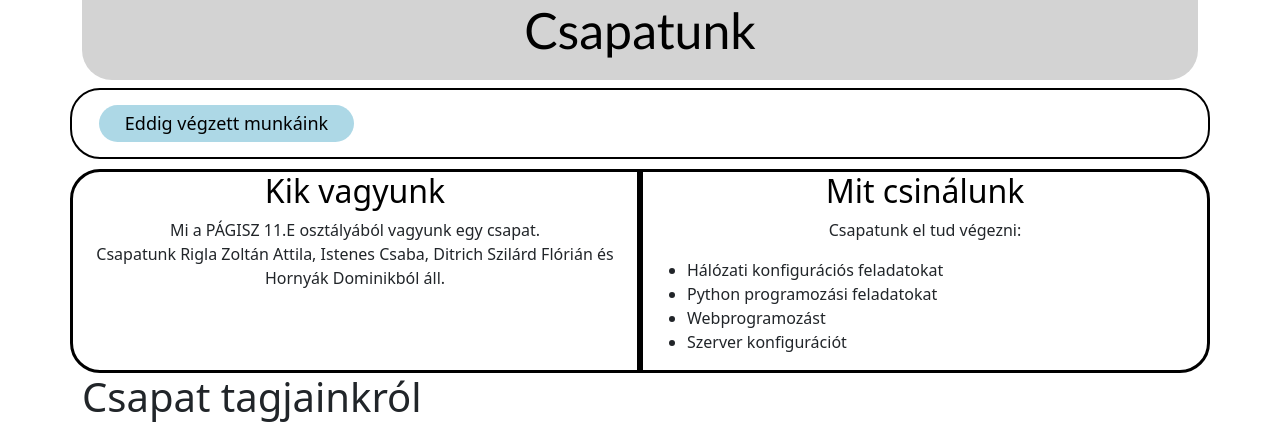
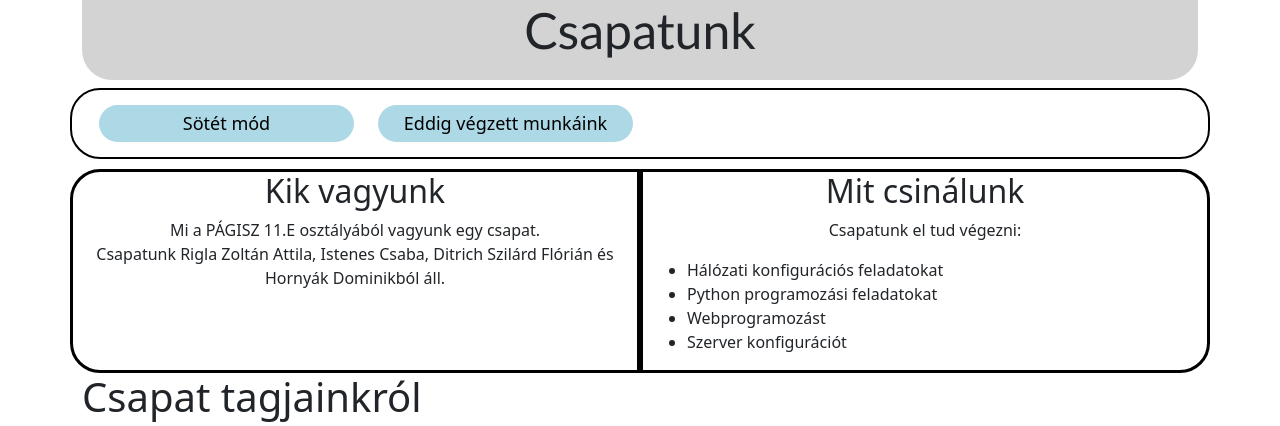
Before and after one commit to zozozoli2007/webpage_project, a PHP site: page / in a window 1280 px wide. Shown: the top 426 px of the page. Run offline with PHP 8.4, Linux system fonts and the light colour scheme.

Commit message:
Added dark mode

```diff
--- a/index.css
+++ b/index.css
@@ -10,7 +10,6 @@ body{
     border-radius: 0 0 30px 30px;
 }
 .h1{
-    color: black !important;
     font-family: 'Gill Sans', 'Gill Sans MT', Calibri, 'Trebuchet MS', sans-serif;;
     font-size: 50px !important;
     text-align: center;
@@ -55,7 +54,6 @@ body{
     text-align: center;
 }
 .h2{
-    color: black !important;
     font-size: 30px;
 }
 .team1{
@@ -91,7 +89,7 @@ body{
 }
 .axy{
     background-color: purple;
-    color: pink;
+    color: pink !important;
     border-radius: 25px;
 }
 .axy h2{
@@ -109,10 +107,20 @@ body{
     padding-left: 40px;
     padding-bottom: 20px;
 }
-body.dark-mode{
-    background-color: black;
+.dark-mode{
+    background-color: #000000;
+    color: #ffffff;
+}
+.dark-mode .title{
+    background-color: darkgray;
+}
+.dark-mode .works,.dark-mode .about{
+    border: #ffffff solid 3px;
+}
+.dark-mode .button-row{
+    border: #ffffff solid 2px;
+}
+.dark-mode .button-row button{
+    background-color: blue;
     color: white;
 }
-body.dark-mode .body{
-    background-color: darkgray;
-}
--- a/index.html
+++ b/index.html
@@ -4,7 +4,7 @@
     <meta charset="UTF-8">
     <meta name="viewport" content="width=device-width, initial-scale=1.0">
     <title>Csapatunk</title>
-    <script src="index.js"></script>
+
     <link rel="stylesheet" href="index.css">
     <link href="https://cdn.jsdelivr.net/npm/bootstrap@5.3.3/dist/css/bootstrap.min.css" rel="stylesheet" integrity="sha384-QWTKZyjpPEjISv5WaRU9OFeRpok6YctnYmDr5pNlyT2bRjXh0JMhjY6hW+ALEwIH" crossorigin="anonymous">
 </head>
@@ -12,9 +12,9 @@
     <div class="container ">
         <h1 class="h1 title">Csapatunk</h1>
         <div class="row button-row">
-            <!--<div class="col-6 col-sm-6 col-md-3 col-lg-3 col-xl-3">
-                <button id="mode-toggle">Sötét mód</button>
-            </div>-->
+            <div class="col-6 col-sm-6 col-md-3 col-lg-3 col-xl-3">
+                <button id="toggle-btn">Sötét mód</button>
+            </div>
             <div class="col-6 col-sm-6 col-md-3 col-lg-3 col-xl-3 portfolio" >
                 <button onclick="location.href='portfolio.html'">Eddig végzett munkáink</button>
             </div>
@@ -96,5 +96,6 @@
             </div>
         </div>
     </div>
+    <script src="index.js"></script>
 </body>
 </html>
--- a/index.js
+++ b/index.js
@@ -1,21 +1,22 @@
-// Get the toggle button and the body element
-const modeToggle = document.getElementById('mode-toggle');
+const toggleButton = document.getElementById("toggle-btn");
 const body = document.body;
+const h2 = document.h2
 
-// Check the saved theme from localStorage (if any) when the page loads
-if (localStorage.getItem('theme') === 'dark') {
-    body.classList.add('dark-mode');
+// Ellenőrizzük, hogy a felhasználó már használta-e a sötét módot
+if (localStorage.getItem("darkMode") === "enabled") {
+    body.classList.add("dark-mode");
+    toggleButton.textContent = "☀️ Light Mode";
 }
 
-// Add event listener to toggle the dark mode
-modeToggle.addEventListener('click', () => {
-    // Toggle the dark-mode class
-    body.classList.toggle('dark-mode');
+// Gombra kattintva váltunk a módok között
+toggleButton.addEventListener("click", () => {
+    body.classList.toggle("dark-mode");
 
-    // Save the theme preference in localStorage
-    if (body.classList.contains('dark-mode')) {
-        localStorage.setItem('theme', 'dark');
+    if (body.classList.contains("dark-mode")) {
+        localStorage.setItem("darkMode", "enabled");
+        toggleButton.textContent = "☀️ Világos mód";
     } else {
-        localStorage.removeItem('theme');
+        localStorage.setItem("darkMode", "disabled");
+        toggleButton.textContent = "🌙 Sötét mód";
     }
 });
```
